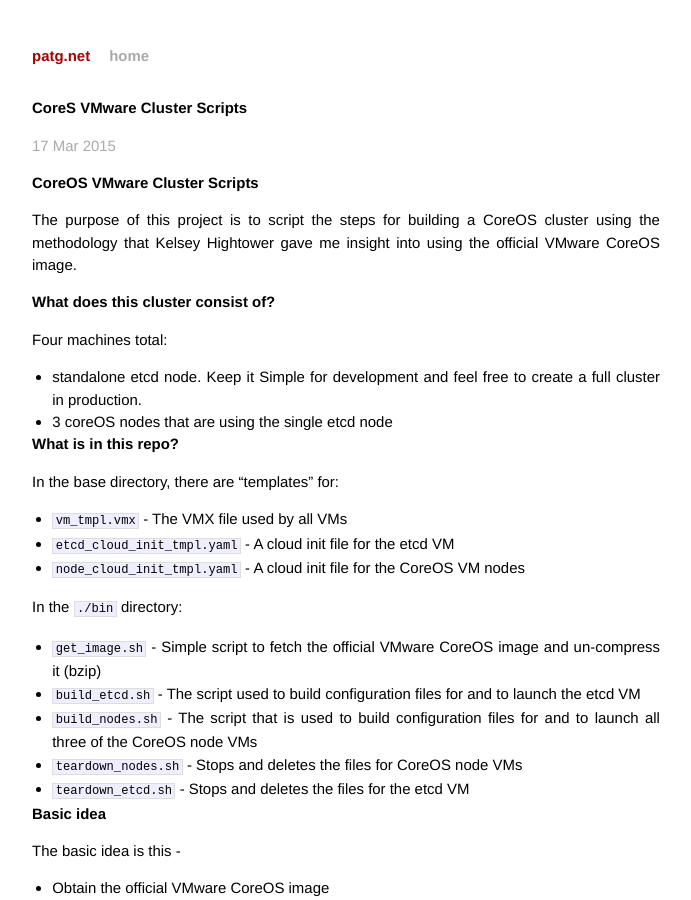
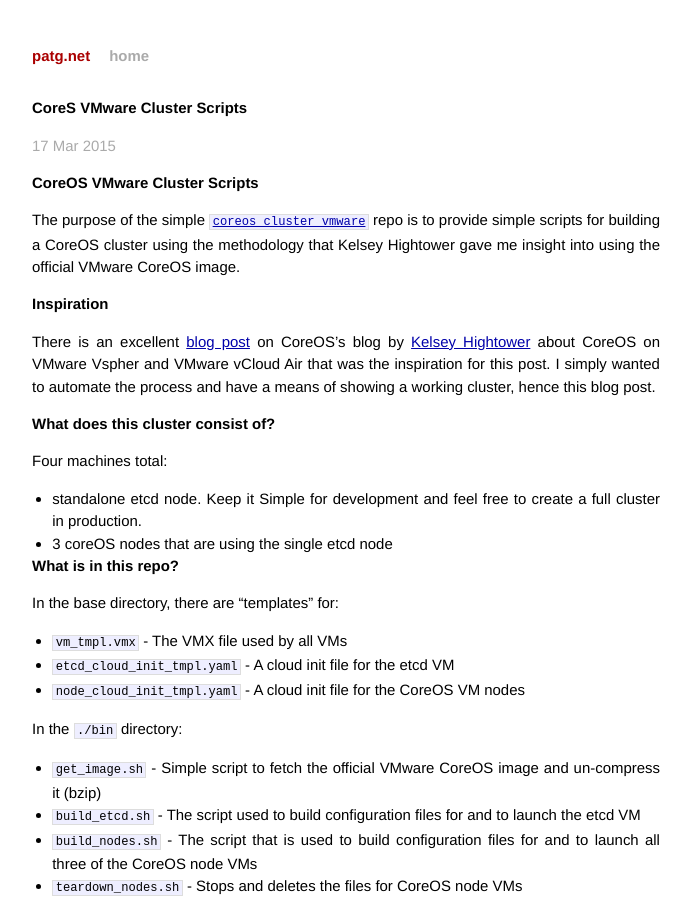
Before and after one commit to CaptTofu/patg.net, a Jekyll site: the page built from _posts/2015-03-17-coreos-vmware-cluster.markdown, in a window 1280 px wide and 900 px high. Shown: the whole window, without its empty margins (294-985 px from the left). Built offline with Jekyll 4.4.1, drawn with Linux system fonts in a browser that asks for light colours; Markdown is read by kramdown in place of the engine named in the settings; comment, search, counter and statistics services are not loaded; some of the changed text lies outside the part shown.

Commit message:
Post complete

````diff
--- a/_posts/2015-03-17-coreos-vmware-cluster.markdown
+++ b/_posts/2015-03-17-coreos-vmware-cluster.markdown
@@ -7,7 +7,11 @@
 
 # CoreOS VMware Cluster Scripts
 
-The purpose of this project is to script the steps for building a CoreOS cluster using the methodology that Kelsey Hightower gave me insight into using the official VMware CoreOS image.
+The purpose of the simple [```coreos_cluster_vmware```](https://github.com/CaptTofu/coreos_cluster_vmware) repo is to provide simple scripts for building a CoreOS cluster using the methodology that Kelsey Hightower gave me insight into using the official VMware CoreOS image.
+
+## Inspiration
+
+There is an excellent [blog post](https://coreos.com/blog/vmware-vcloud-air-and-vsphere/) on CoreOS's blog by [Kelsey Hightower](https://github.com/kelseyhightower) about CoreOS on VMware Vspher and VMware vCloud Air that was the inspiration for this post. I simply wanted to automate the process and have a means of showing a working cluster, hence this blog post.
 
 ## What does this cluster consist of?
 
````
Also changed, not shown: other parts of _posts/2015-03-17-coreos-vmware-cluster.markdown (+2 -4 lines).
